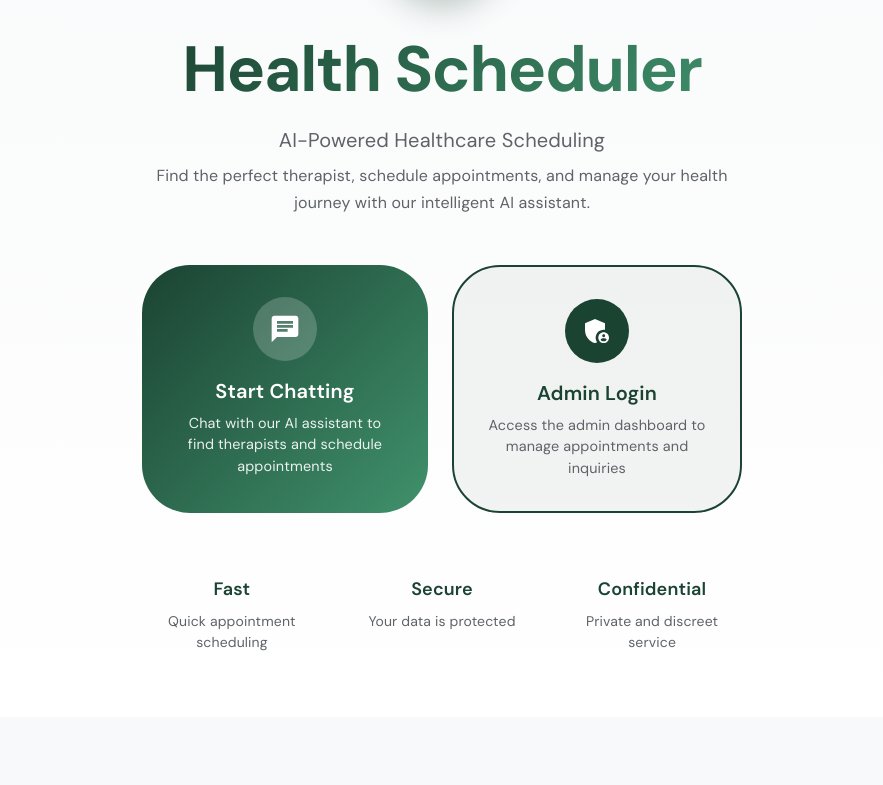
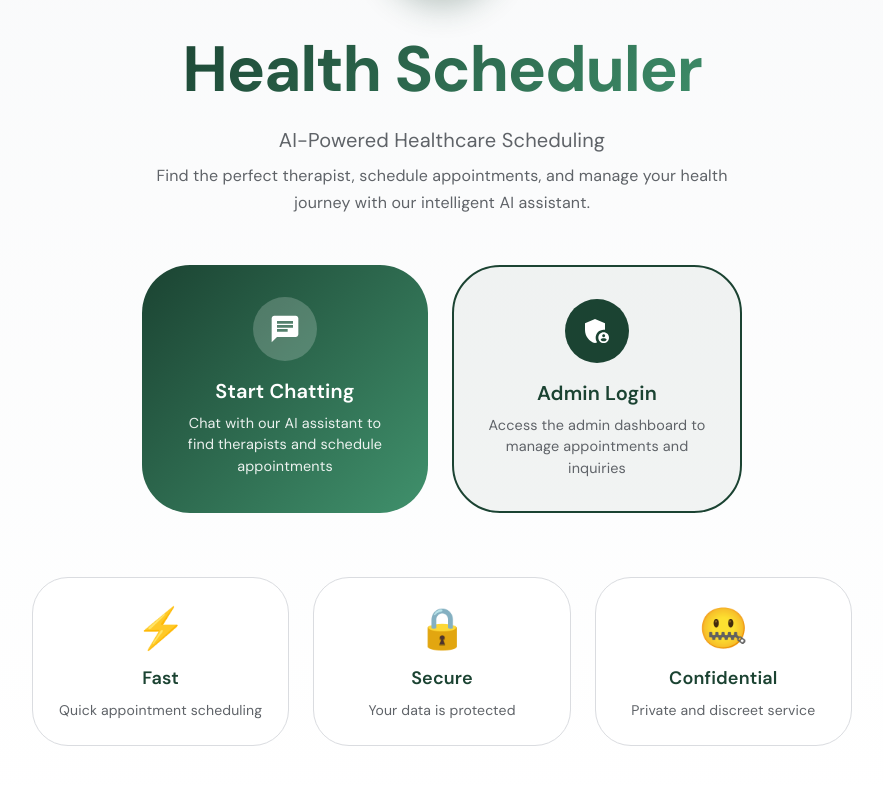
Before and after one commit to Shivesh-ctrl/healthcare-scheduler, a React (Vite) app in the folder frontend/: page / in a window 1280 px wide. Shown: the part 251-1036 px from the top of the page, without its empty margins (198-1081 px from the left). Before the commit the page ends 968 px from the top, so only its background shows below. Built offline with nearby package versions, Linux system fonts and the light colour scheme; no server answers.

Commit message:
Add box styling and emojis to features section

```diff
--- a/frontend/src/pages/HomePage.tsx
+++ b/frontend/src/pages/HomePage.tsx
@@ -217,35 +217,113 @@ export default function HomePage() {
             mt: 8,
             display: 'flex',
             flexWrap: 'wrap',
-            gap: 4,
+            gap: 3,
             justifyContent: 'center',
-            maxWidth: 800,
+            maxWidth: 900,
+            width: '100%',
           }}
         >
-          <Box sx={{ textAlign: 'center', flex: { xs: '1 1 100%', sm: '1 1 calc(33.333% - 32px)' } }}>
+          <Paper
+            elevation={0}
+            sx={{
+              textAlign: 'center',
+              flex: { xs: '1 1 100%', sm: '1 1 calc(33.333% - 24px)' },
+              p: 3,
+              borderRadius: 3,
+              border: '1px solid',
+              borderColor: 'divider',
+              bgcolor: 'background.paper',
+              transition: 'all 0.3s ease',
+              '&:hover': {
+                boxShadow: '0 4px 20px rgba(27, 67, 50, 0.15)',
+                transform: 'translateY(-2px)',
+              },
+            }}
+          >
+            <Typography
+              variant="h3"
+              sx={{
+                mb: 1.5,
+                fontSize: '2.5rem',
+              }}
+            >
+              ⚡
+            </Typography>
             <Typography variant="h6" sx={{ fontWeight: 600, mb: 1, color: 'primary.main' }}>
               Fast
             </Typography>
             <Typography variant="body2" color="text.secondary">
               Quick appointment scheduling
             </Typography>
-          </Box>
-          <Box sx={{ textAlign: 'center', flex: { xs: '1 1 100%', sm: '1 1 calc(33.333% - 32px)' } }}>
+          </Paper>
+
+          <Paper
+            elevation={0}
+            sx={{
+              textAlign: 'center',
+              flex: { xs: '1 1 100%', sm: '1 1 calc(33.333% - 24px)' },
+              p: 3,
+              borderRadius: 3,
+              border: '1px solid',
+              borderColor: 'divider',
+              bgcolor: 'background.paper',
+              transition: 'all 0.3s ease',
+              '&:hover': {
+                boxShadow: '0 4px 20px rgba(27, 67, 50, 0.15)',
+                transform: 'translateY(-2px)',
+              },
+            }}
+          >
+            <Typography
+              variant="h3"
+              sx={{
+                mb: 1.5,
+                fontSize: '2.5rem',
+              }}
+            >
+              🔒
+            </Typography>
             <Typography variant="h6" sx={{ fontWeight: 600, mb: 1, color: 'primary.main' }}>
               Secure
             </Typography>
             <Typography variant="body2" color="text.secondary">
               Your data is protected
             </Typography>
-          </Box>
-          <Box sx={{ textAlign: 'center', flex: { xs: '1 1 100%', sm: '1 1 calc(33.333% - 32px)' } }}>
+          </Paper>
+
+          <Paper
+            elevation={0}
+            sx={{
+              textAlign: 'center',
+              flex: { xs: '1 1 100%', sm: '1 1 calc(33.333% - 24px)' },
+              p: 3,
+              borderRadius: 3,
+              border: '1px solid',
+              borderColor: 'divider',
+              bgcolor: 'background.paper',
+              transition: 'all 0.3s ease',
+              '&:hover': {
+                boxShadow: '0 4px 20px rgba(27, 67, 50, 0.15)',
+                transform: 'translateY(-2px)',
+              },
+            }}
+          >
+            <Typography
+              variant="h3"
+              sx={{
+                mb: 1.5,
+                fontSize: '2.5rem',
+              }}
+            >
+              🤐
+            </Typography>
             <Typography variant="h6" sx={{ fontWeight: 600, mb: 1, color: 'primary.main' }}>
               Confidential
             </Typography>
             <Typography variant="body2" color="text.secondary">
               Private and discreet service
             </Typography>
-          </Box>
+          </Paper>
         </Box>
       </Box>
     </Container>
```
